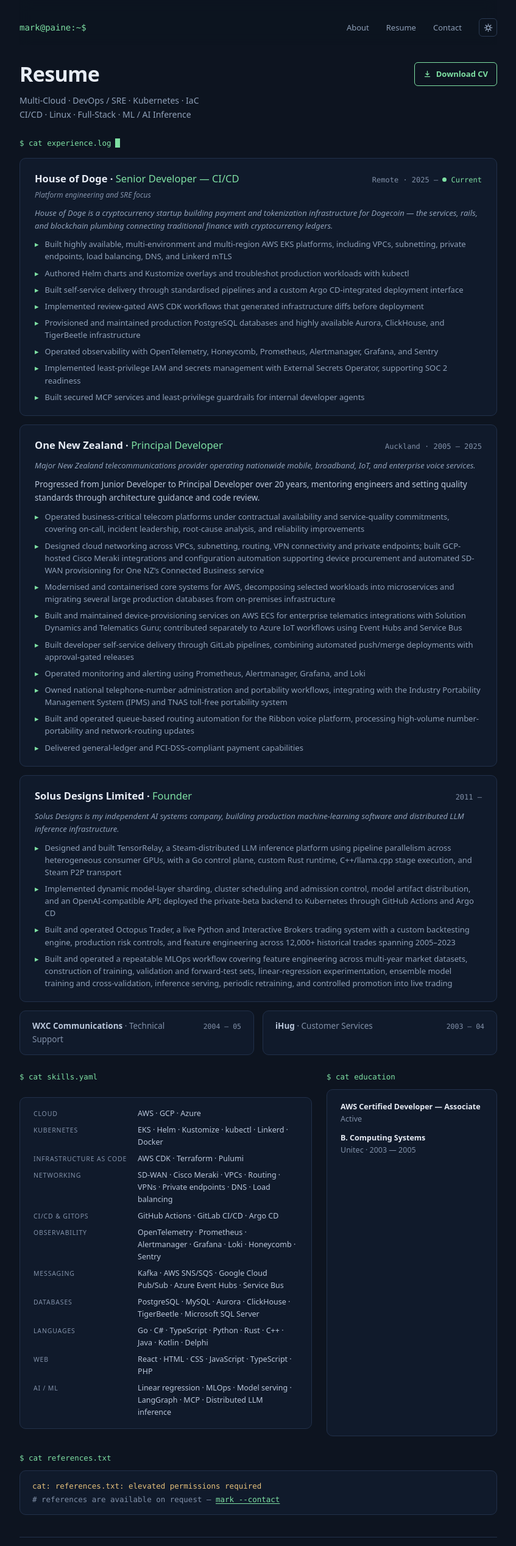
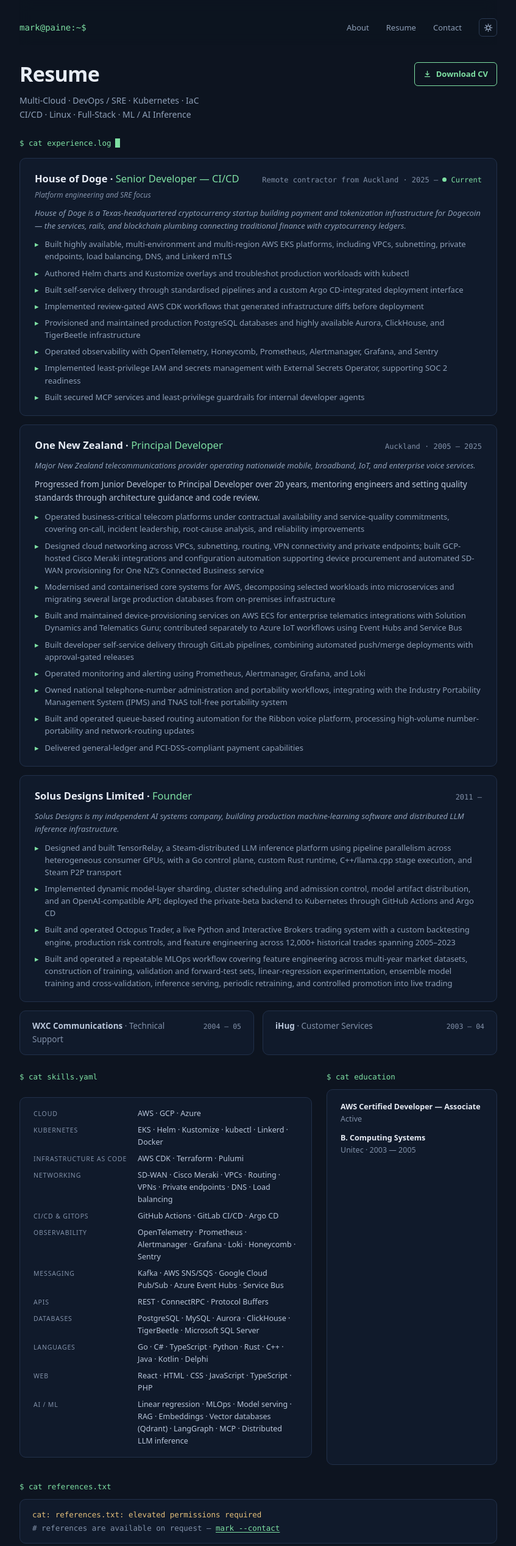
Before and after one commit to mpainenz/markpaine-site, a Next.js app: page /resume in a window 1280 px wide. Shown: the top 2535 px of the page at 61% size, without its empty margins (216-1063 px from the left). Built offline with nearby package versions, Linux system fonts and the light colour scheme.

Commit message:
cv: surface integration and RAG experience
Position remote international delivery, RPC schema work, and retrieval systems more clearly for AI solution engineering roles.

```diff
--- a/data/cv.ts
+++ b/data/cv.ts
@@ -15,10 +15,10 @@
     company: 'House of Doge',
     role: 'Senior Developer — CI/CD',
     focus: 'Platform engineering and SRE focus',
-    meta: 'Remote · 2025 —',
+    meta: 'Remote contractor from Auckland · 2025 —',
     current: true,
     blurb:
-      'House of Doge is a cryptocurrency startup building payment and tokenization infrastructure for Dogecoin — the services, rails, and blockchain plumbing connecting traditional finance with cryptocurrency ledgers.',
+      'House of Doge is a Texas-headquartered cryptocurrency startup building payment and tokenization infrastructure for Dogecoin — the services, rails, and blockchain plumbing connecting traditional finance with cryptocurrency ledgers.',
     bullets: [
       'Built highly available, multi-environment and multi-region AWS EKS platforms, including VPCs, subnetting, private endpoints, load balancing, DNS, and Linkerd mTLS',
       'Authored Helm charts and Kustomize overlays and troubleshot production workloads with kubectl',
@@ -79,12 +79,14 @@
   { group: 'CI/CD & GitOps', items: 'GitHub Actions · GitLab CI/CD · Argo CD' },
   { group: 'Observability', items: 'OpenTelemetry · Prometheus · Alertmanager · Grafana · Loki · Honeycomb · Sentry' },
   { group: 'Messaging', items: 'Kafka · AWS SNS/SQS · Google Cloud Pub/Sub · Azure Event Hubs · Service Bus' },
+  { group: 'APIs', items: 'REST · ConnectRPC · Protocol Buffers' },
   { group: 'Databases', items: 'PostgreSQL · MySQL · Aurora · ClickHouse · TigerBeetle · Microsoft SQL Server' },
   { group: 'Languages', items: 'Go · C# · TypeScript · Python · Rust · C++ · Java · Kotlin · Delphi' },
   { group: 'Web', items: 'React · HTML · CSS · JavaScript · TypeScript · PHP' },
   {
     group: 'AI / ML',
-    items: 'Linear regression · MLOps · Model serving · LangGraph · MCP · Distributed LLM inference',
+    items:
+      'Linear regression · MLOps · Model serving · RAG · Embeddings · Vector databases (Qdrant) · LangGraph · MCP · Distributed LLM inference',
   },
 ];
 
```
